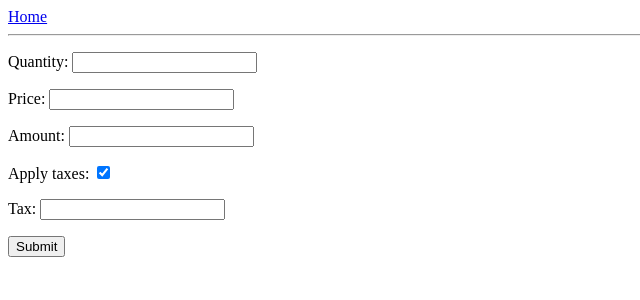
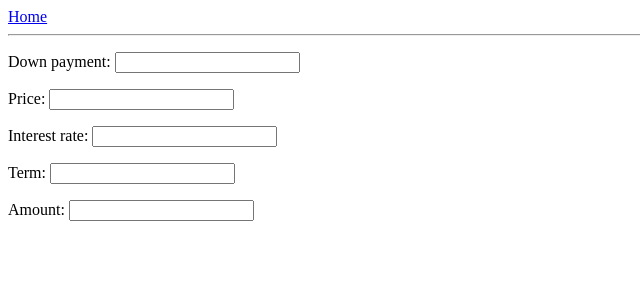
Before and after one commit to WSU-4110/HousingHelper, a Django app: page /calcmortgage/ in a window 1280 px wide. Shown: the top 300 px of the page, without its empty margins (0-640 px from the left). Run offline with Django 4.2, Linux system fonts and the light colour scheme.

Commit message:
implemented the mortgage calculator functionality

```diff
--- a/housinghelper/listings/forms.py
+++ b/housinghelper/listings/forms.py
@@ -10,13 +10,10 @@ class ListingForm(ModelForm):
 
 
 class TestForm(forms.Form):
-    quantity = forms.DecimalField()
+    down_payment = forms.DecimalField()
     price = forms.DecimalField()
+    interest_rate = forms.DecimalField()
+    term = forms.IntegerField()
     amount = forms.DecimalField(
-        widget=calculation.FormulaInput('quantity*price') # <- using single math expression
+        widget=calculation.FormulaInput('(down_payment*price)/(term*interest_rate)') # <- using single math expression
     )
-    apply_taxes = forms.BooleanField(initial=True)
-    tax = forms.DecimalField(
-        # using math expression and javascript functions.
-        widget=calculation.FormulaInput('apply_taxes ? parseFloat(amount/11).toFixed(2) : 0.0')
-    )
--- a/housinghelper/listings/templates/listings/calc_form.html
+++ b/housinghelper/listings/templates/listings/calc_form.html
@@ -6,7 +6,6 @@
 	<form method="POST" action="">
 		{% csrf_token %}
 		{{ form.as_p }}
-		<input type="submit" value="Submit">
 	</form>
 	{{ form.media }}
 </div>
```
